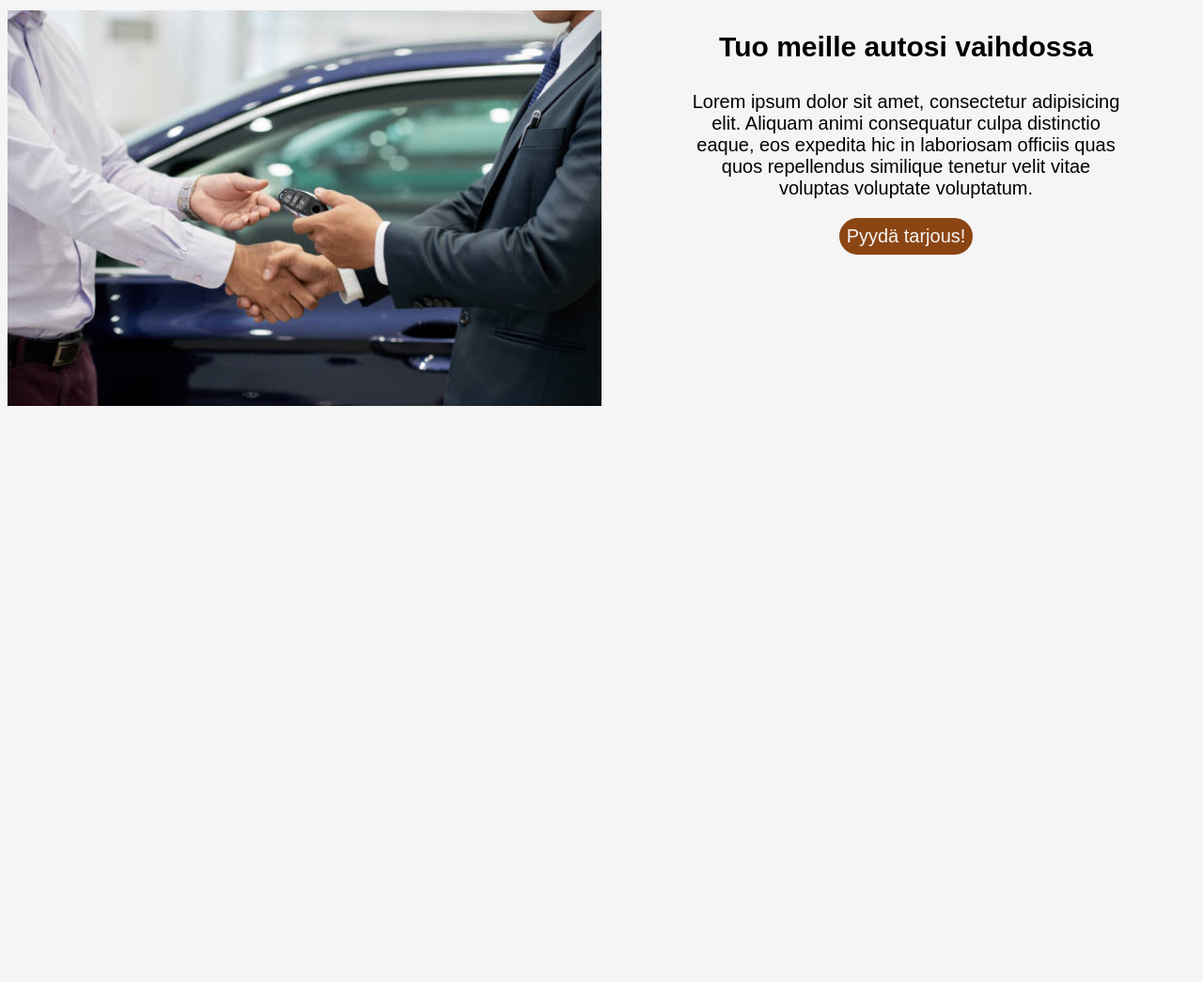
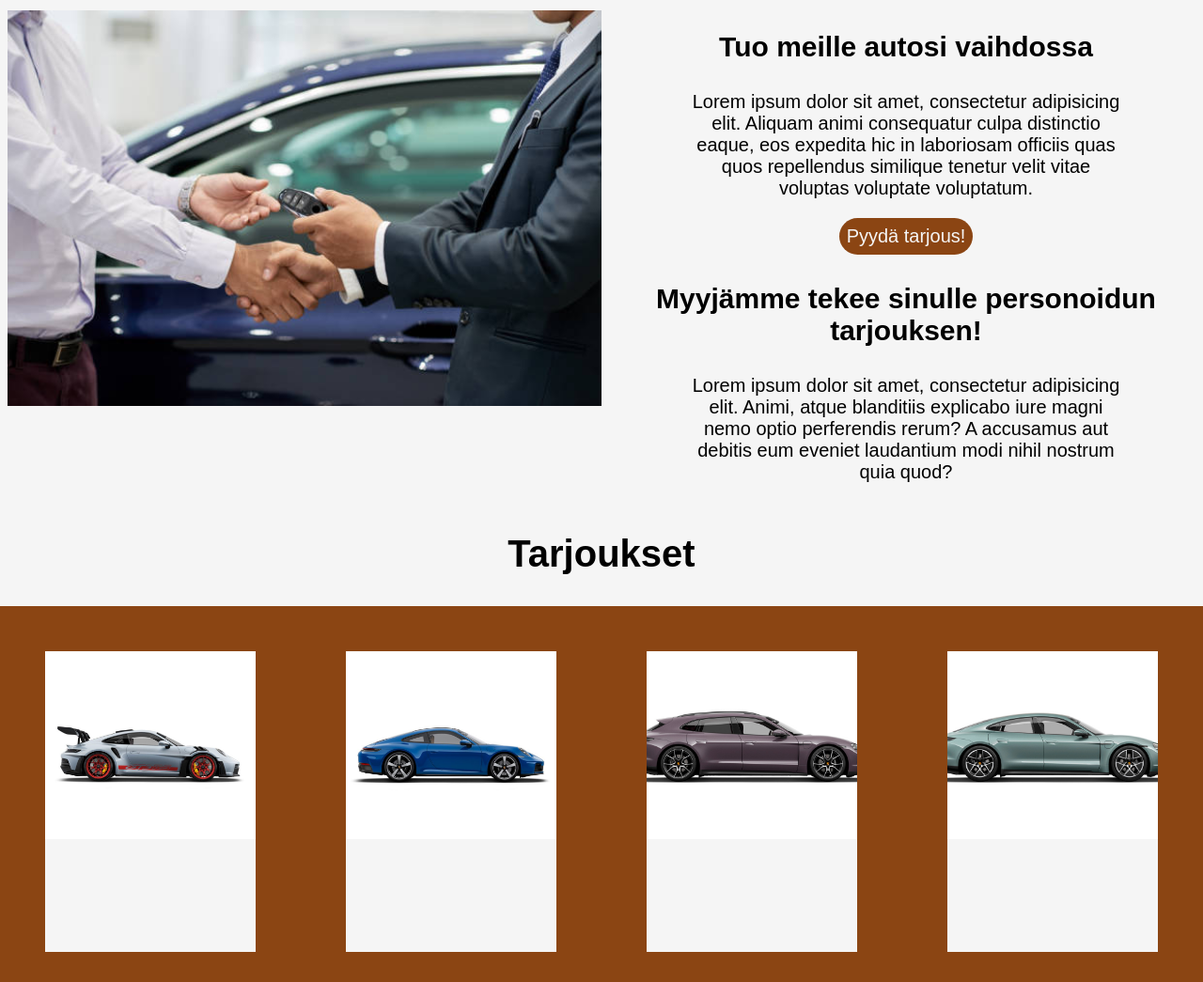
Before and after one commit to Jannassl/VerkkosivuDemo, a website: page src/etusivu.html in a window 1280 px wide. Shown: the part 786-1831 px from the top of the page at 94% size. Before the commit the page ends 1230 px from the top, so only its background shows below. Drawn offline with Linux system fonts and the light colour scheme.

Commit message:
Tarjous osuus

```diff
--- a/src/css/etusivu.css
+++ b/src/css/etusivu.css
@@ -108,8 +108,34 @@ nav button:hover{
 #nextBtn {
     right: 10px;
 }
-.vaihtoautot{
+@keyframes fadeInUp {
+    from {
+        opacity: 0;
+        transform: translateY(20px);
+    }
+    to {
+        opacity: 1;
+        transform: translateY(0);
+    }
+}
+.vaihtoautoHeader{
+    opacity: 0;
+    transition: opacity 0.5s ease-in-out;
+}
+.vaihtoautoHeader.animate{
+    opacity: 1;
+    animation: fadeInUp 1s ease-in-out;
+}
+
+.vaihtoautot {
+    opacity: 0;
     display: flex;
+    transition: opacity 0.5s ease-in-out;
+}
+
+.vaihtoautot.animate {
+    opacity: 1;
+    animation: fadeInUp 1s ease-in-out;
 }
 .vaihtoautoHeader h2 {
     font-size: 40px;
@@ -153,3 +179,33 @@ nav button:hover{
     border: 1px solid black;
     color: black;
 }
+.tarjouksetHeader h2{
+    font-size: 40px;
+    text-align: center;
+}
+.tarjoukset{
+    background-color: saddlebrown;
+    height: 400px;
+    margin: auto;
+    justify-content: space-between;
+    display: flex;
+}
+.tarjousKortti {
+    background-color: whitesmoke;
+    height: 80%;
+    width: 300px;
+    margin: 3rem;
+    align-items: center;
+}
+
+.tarjousImageContainer {
+    width: 100%;
+    height: 200px; /* Set a fixed height */
+    overflow: hidden;
+}
+
+.tarjousImageContainer img {
+    width: 100%;
+    height: 100%;
+    object-fit: cover; /* Ensure the image covers the container without distortion */
+}
--- a/src/etusivu.html
+++ b/src/etusivu.html
@@ -57,9 +57,44 @@
               eos expedita hic in laboriosam officiis quas quos repellendus similique tenetur velit vitae voluptas voluptate voluptatum.
           </p>
           <button id="teeTarjous">Pyydä tarjous!</button>
+          <h3>Myyjämme tekee sinulle personoidun tarjouksen!</h3>
+          <p> Lorem ipsum dolor sit amet, consectetur adipisicing elit. Animi, atque blanditiis explicabo iure magni nemo optio perferendis
+              rerum? A accusamus aut debitis eum eveniet laudantium modi nihil nostrum quia quod?
+          </p>
       </div>
       </div>
-  </div>
-
+    <div class="tarjouksetHeader">
+        <h2>Tarjoukset</h2>
+    </div>
+    <div class="tarjoukset">
+        <div class="tarjousKortti">
+            <div class="tarjousImageContainer">
+                <img src="./resources/911-gt3-rs-profiili.jpg" alt="autokuva">
+            </div>
+            <div class="tarjousModelContainer"></div>
+            <div class="tarjousDetailContainer"></div>
+        </div>
+        <div class="tarjousKortti">
+            <div class="tarjousImageContainer">
+                <img src="./resources/911-carrera-profiili.jpg" alt="autokuva">
+            </div>
+            <div class="tarjousModelContainer"></div>
+            <div class="tarjousDetailContainer"></div>
+        </div>
+        <div class="tarjousKortti">
+            <div class="tarjousImageContainer">
+                <img src="./resources/taycan-sport-turismo-profiili.jpg" alt="autokuva">
+            </div>
+            <div class="tarjousModelContainer"></div>
+            <div class="tarjousDetailContainer"></div>
+        </div>
+        <div class="tarjousKortti">
+            <div class="tarjousImageContainer">
+                <img src="./resources/taycan-profiili.jpg" alt="autokuva">
+            </div>
+            <div class="tarjousModelContainer"></div>
+            <div class="tarjousDetailContainer"></div>
+        </div>
+    </div>
 </body>
 </html>
--- a/src/js/etusivu.js
+++ b/src/js/etusivu.js
@@ -6,6 +6,14 @@ const nextBtn = document.querySelector('#nextBtn');
 
 const modelName = document.querySelector('#modelName');
 const modelDetail = document.querySelector('#modelDetail');
+
+//Tarjous osio
+const tarjousKortti = document.querySelector('.tarjousKortti');
+const tarjousImageContainer = document.querySelector('.tarjousImageContainer');
+const tarjousModelContainer = document.querySelector('.tarjousModelContainer');
+const tarjousDetailContainer = document.querySelector('.tarjousDetailContainer');
+
+
 
 let counter = 0;
 const size = karuselliImages[0].clientWidth;
@@ -33,6 +41,25 @@ async function updateModelInfo(counter){
             modelDetail.textContent ="Täyssähkö";
     }
 }
+document.addEventListener('DOMContentLoaded', () => {
+    const vaihtoautot = document.querySelector('.vaihtoautot');
+    const vaihtoautoHeader = document.querySelector('.vaihtoautoHeader');
+
+    const observer = new IntersectionObserver((entries) => {
+        entries.forEach(entry => {
+            if (entry.isIntersecting) {
+                entry.target.classList.add('animate');
+            } else {
+                entry.target.classList.remove('animate');
+            }
+        });
+    }, {
+        threshold: 0.1
+    });
+
+    observer.observe(vaihtoautot);
+    observer.observe(vaihtoautoHeader);
+});
 
 nextBtn.addEventListener('click', () => {
     if(counter >= karuselliImages.length -1)return;
@@ -50,4 +77,5 @@ prevBtn.addEventListener('click', () => {
     updateModelInfo(counter);
 });
 
+
 updateModelInfo(counter);
```
